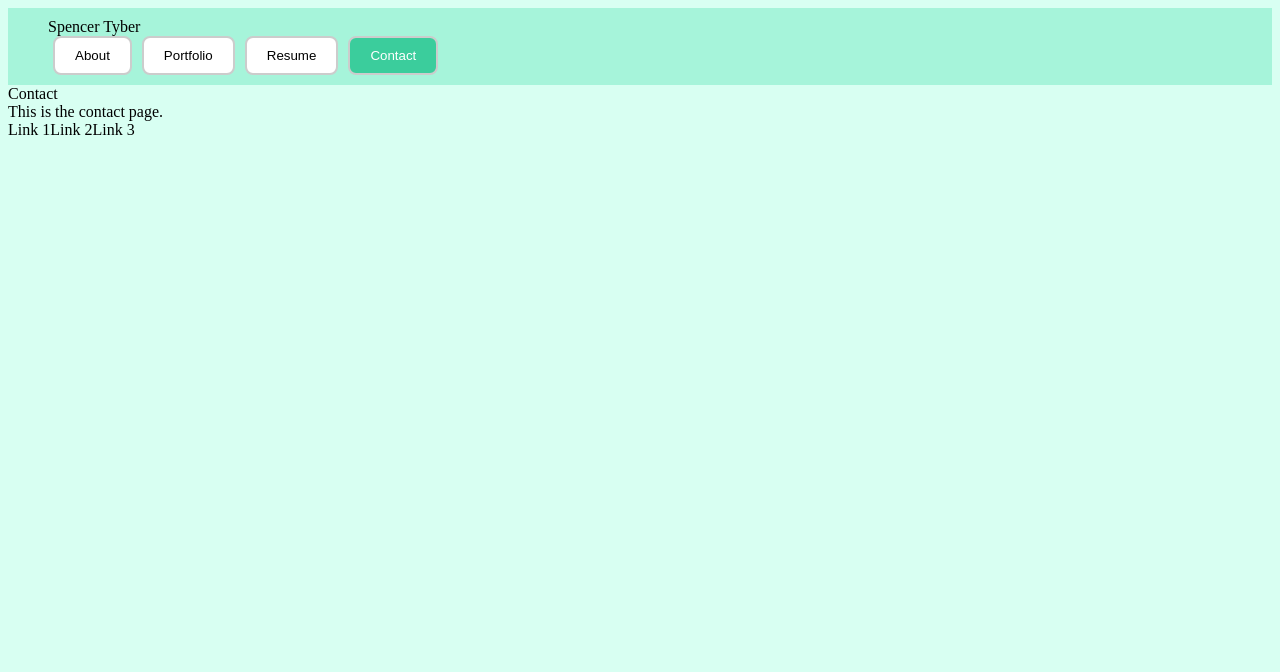
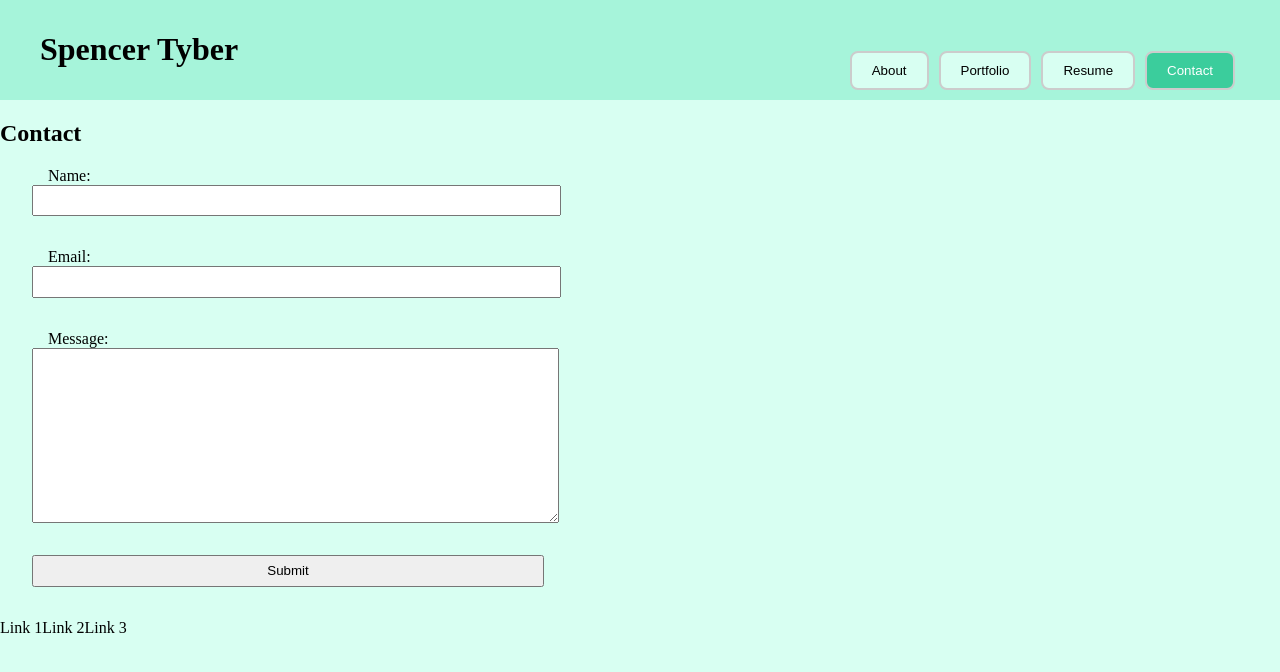
Before and after one commit to Spec-Tr/portfolio-plus, a React (Vite) app: page / in a window 1280 px wide. Both pictures are taken after a click on the button "Contact". Shown: the top 672 px of the page. Built offline with nearby package versions, Linux system fonts and the light colour scheme.

Commit message:
contact page

```diff
--- a/src/components/About/index.jsx
+++ b/src/components/About/index.jsx
@@ -3,7 +3,7 @@ import React from 'react';
 
 const About = () => {
   return (
-    <div>
+    <div className="aboutMe">
       <h1>About Me</h1>
       <p>This is a brief introduction about myself.</p>
     </div>
--- a/src/components/About/style.css
+++ b/src/components/About/style.css
@@ -1,4 +1,5 @@
-* {
-    color: black;
-    background-color: white
+.aboutMe {
+    display: flex;
+    flex-direction:column;
+    align-items: center;
 }
--- a/src/components/Contact/index.jsx
+++ b/src/components/Contact/index.jsx
@@ -1,13 +1,64 @@
-// src/components/Contact/index.jsx
-import React from 'react';
+import React, { useState, useCallback } from 'react'
+import './style.css'
 
-const Contact = () => {
-  return (
-    <div>
-      <h1>Contact</h1>
-      <p>This is the contact page.</p>
-    </div>
-  );
-};
+const emailVal = email => {
+    const regex = /^[^\s@]+@[^\s@]+\.[^\s@]+$/;
+    return regex.test(email);
+}
 
-export default Contact;
+export default function Contact() {
+    const [formData, setFormData] = useState({
+        name: '',
+        email: '',
+        message: ''
+    });
+
+    const [errors, setErrors] = useState({});
+
+    const handleChange = useCallback((e) => {
+        const {name, value} = e.target;
+        setFormData(prevData => ({
+            ...prevData, [name]: value
+        }));
+    }, []);
+
+    const handleSubmit = (e) => {
+        e.preventDefault();
+
+        const validationError = {}
+        if (!formData.name.trim()) validationError.name = 'Name is required!';
+        if (!formData.email.trim()) {
+            validationError.email = 'Email is required!';
+        } else if (!emailVal(formData.email)) {
+            validationError.email = 'Email is invalid!'
+        }
+        if (!formData.message.trim()) validationError.message = 'Message is required!';
+
+        if (Object.keys(validationError).length > 0) {
+            setErrors(validationError);
+        } else {
+            setErrors({});
+        }
+    }
+
+    return (
+        <div className='contact-box'>
+            <h2>Contact</h2>
+            <form onSubmit={handleSubmit} className='contact-form'>
+                <label htmlFor='name'>Name:</label>
+                <input type="text" id='name' name='name' value={formData.name} onChange={handleChange}/>
+                {errors.name && <span className='form-error'>{errors.name}</span>}
+
+                <label htmlFor="email">Email:</label>
+                <input type="text" id='email' name='email' value={formData.email} onChange={handleChange} />
+                {errors.email && <span className='form-error'>{errors.email}</span>}
+
+                <label htmlFor="message">Message:</label>
+                <textarea id='message' name='message' value={formData.message} onChange={handleChange} />
+                {errors.message && <span className='form-error'>{errors.message}</span>}
+
+                <button className="submit" type='submit'>Submit</button>
+            </form>
+        </div>
+    )
+}
--- a/src/components/Contact/style.css
+++ b/src/components/Contact/style.css
@@ -1,4 +1,35 @@
-* {
-    color: black;
-    background-color: white
+.contact-box {
+    display: flex;
+    flex-direction: column;
 }
+
+.contact-form {
+    display: flex;
+    flex-direction: column;
+}
+
+label {
+    margin-left: 3rem;
+}
+
+input {
+    padding: 0.4rem;
+    margin-bottom: 2rem;
+    margin-left: 2rem;
+    width: 40%;
+}
+
+textarea {
+    padding: 0.4rem;
+    height: 10rem;
+    margin-bottom: 2rem;
+    margin-left: 2rem;
+    width: 40%;
+}
+
+.submit {
+    padding: 0.4rem;
+    margin-bottom: 2rem;
+    margin-left: 2rem;
+    width: 40%;
+}
--- a/src/components/Footer/style.css
+++ /dev/null
@@ -1,4 +0,0 @@
-footer {
-    color: black;
-    background-color: white
-}
--- a/src/components/Header/style.css
+++ b/src/components/Header/style.css
@@ -4,19 +4,29 @@ header {
 }
 
 .headerContainer {
-    display: flex;
-    flex-direction: row;
-    justify-content: space-between;
-    align-items: center;
-    padding: 10px 40px;
+    padding: 10px 0;
     color: black;
     background-color: rgb(166, 244, 218);
-    width: 100% ;
-    box-sizing: border-box;
+}
+
+.headerContent {
+    display: flex;
+    justify-content: space-between;
+    max-width: auto;
+    margin: 0 auto;
+    padding: 0 40px;
+}
+
+h1 {
+    align-self: flex-start;
+}
+
+.mainNav {
+    align-self: flex-end;
 }
 
 .mainNav button {
-    background-color: white;
+    background-color: rgb(216, 255, 242);
     border: 2px solid #ccc;
     border-radius: 8px;
     padding: 10px 20px;
@@ -26,7 +36,7 @@ header {
 }
 
 .mainNav button:hover {
-    background-color: #e0e0e0;
+    background-color: rgb(58, 159, 126);
 }
 
 .mainNav button:active {
--- a/src/components/Portfolio/style.css
+++ /dev/null
@@ -1,4 +0,0 @@
-* {
-    color: black;
-    background-color: white
-}
--- a/src/components/Project/style.css
+++ /dev/null
@@ -1,4 +0,0 @@
-* {
-    color: black;
-    background-color: white
-}
--- a/src/components/Resume/style.css
+++ /dev/null
@@ -1,4 +0,0 @@
-* {
-    color: black;
-    background-color: white
-}
--- a/src/style.css
+++ b/src/style.css
@@ -1,26 +1,5 @@
-html, body, div, span, applet, object, iframe,
-h1, h2, h3, h4, h5, h6, p, blockquote, pre,
-a, abbr, acronym, address, big, cite, code,
-del, dfn, em, img, ins, kbd, q, s, samp,
-small, strike, strong, sub, sup, tt, var,
-b, u, i, center,
-dl, dt, dd, ol, ul, li,
-fieldset, form, label, legend,
-table, caption, tbody, tfoot, thead, tr, th, td,
-article, aside, canvas, details, embed,
-figure, figcaption, footer, header, hgroup,
-menu, nav, output, ruby, section, summary,
-time, mark, audio, video {
-  margin: 0;
-  padding: 0;
-  border: 0;
-  font-size: 100%;
-  font: inherit;
-  vertical-align: baseline;
-}
-
 body {
     color: black;
     background-color: rgb(216, 255, 242);
-    margin: 8px;
+    margin: 0;
 }
```
